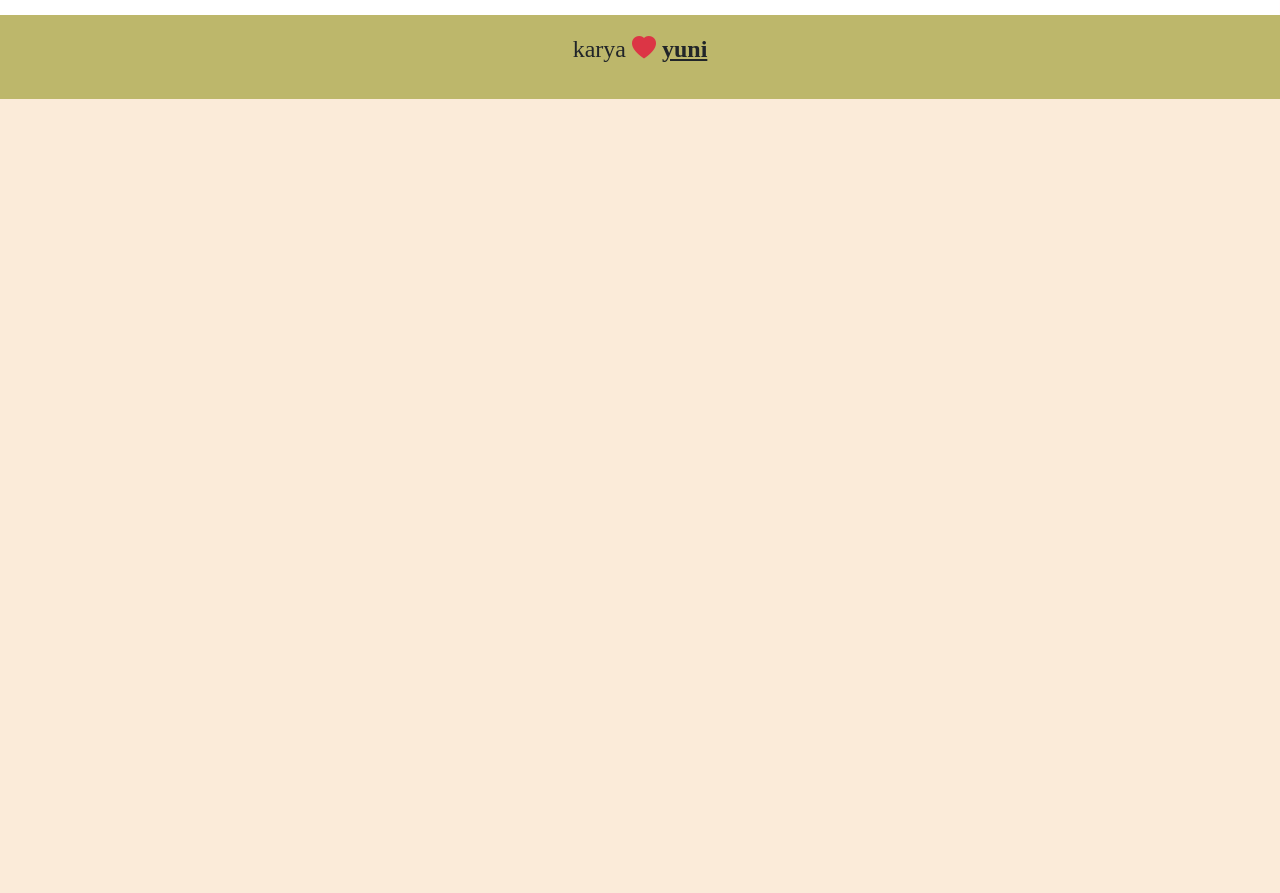
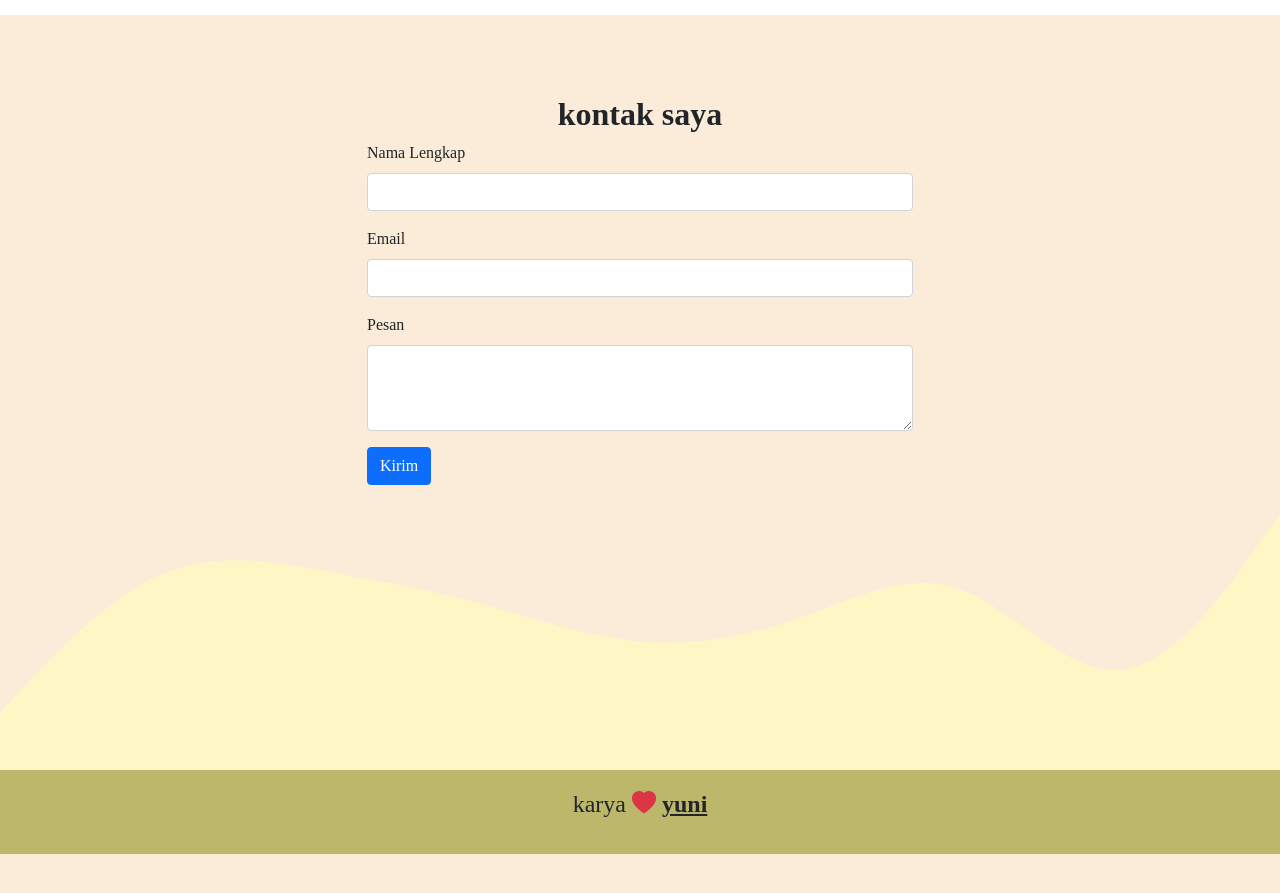
Before and after one commit to yuniyunio/yuni-portof, a plain HTML site: page index.html in a window 1280 px wide. Shown: the part 1651-2544 px from the top of the page. Drawn offline with nearby package versions, Linux system fonts and the light colour scheme.

Commit message:
menambah fitur-contact

```diff
--- a/index.html
+++ b/index.html
@@ -50,6 +50,9 @@
             </li>
             <li class="nav-item">
               <a class="nav-link active" href="#projects">Projects</a>
+            </li>
+            <li class="nav-item">
+              <a class="nav-link active" href="#contact">Contact</a>
             </li>
 
           </ul>
@@ -129,7 +132,53 @@
     </section>
     <!-- Akhir project -->
 
-
+    <!-- Contact -->
+    <section id="Contact">
+      <div class="container">
+        <div class="row text-center">
+          <div class="col">
+            <h2>kontak saya</h2>
+          </div>
+        </div>
+        <div class="row justify-content-center">
+          <div class="col-md-6">
+            <form>
+              <div class="mb-3">
+                <label for="name" class="form-label">Nama Lengkap</label>
+                <input
+                  type="text"
+                  class="form-control"
+                  id="name"
+                  aria-describedby="name"
+                />
+              </div>
+              <div class="mb-3">
+                <label for="email" class="form-label">Email</label>
+                <input
+                  type="Email"
+                  class="form-control"
+                  id="email"
+                  aria-describedby="email"
+                />
+              </div>
+              <div class="mb-3">
+                <label for="pesan" class="form-label">Pesan</label>
+                <textarea class="form-control" id="pesan" rows="3"></textarea>
+              </div>
+              <button type="submit" class="btn btn-primary">Kirim</button>
+            </form>
+          </div>
+        </div>
+      </div>
+      <svg xmlns="http://www.w3.org/2000/svg" viewBox="0 0 1440 320">
+        <path
+          fill="rgb(255, 246, 198)"
+          fill-opacity="1"
+          d="M0,256L30,224C60,192,120,128,180,101.3C240,75,300,85,360,96C420,107,480,117,540,133.3C600,149,660,171,720,176C780,181,840,171,900,149.3C960,128,1020,96,1080,117.3C1140,139,1200,213,1260,208C1320,203,1380,117,1410,74.7L1440,32L1440,320L1410,320C1380,320,1320,320,1260,320C1200,320,1140,320,1080,320C1020,320,960,320,900,320C840,320,780,320,720,320C660,320,600,320,540,320C480,320,420,320,360,320C300,320,240,320,180,320C120,320,60,320,30,320L0,320Z"
+        ></path>
+      </svg>
+    </section>
+    <!-- Akhir Contact -->
 
     <!-- footer -->
     <footer class="custom-navbar text-dark text-center p-3">
```
